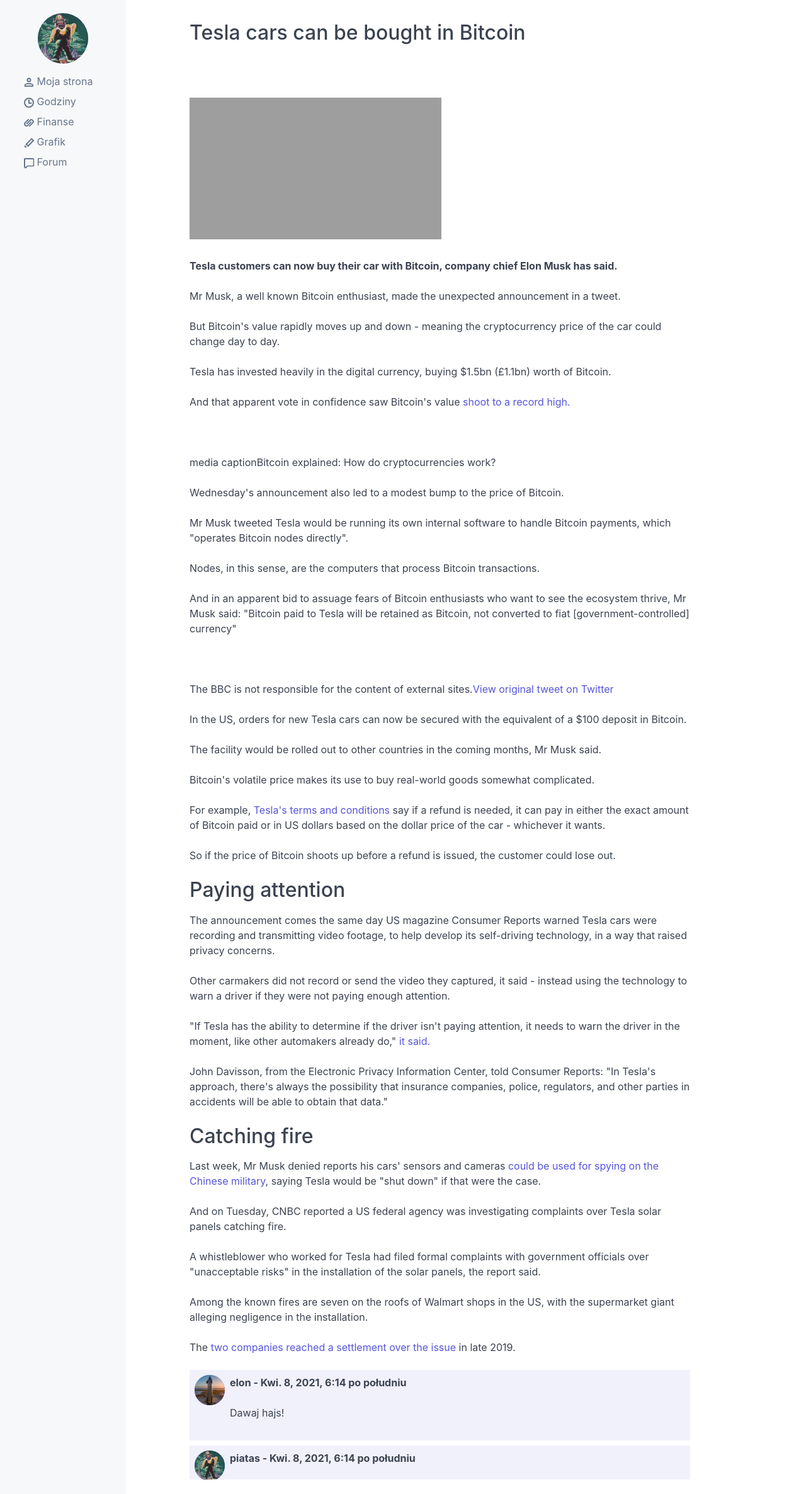
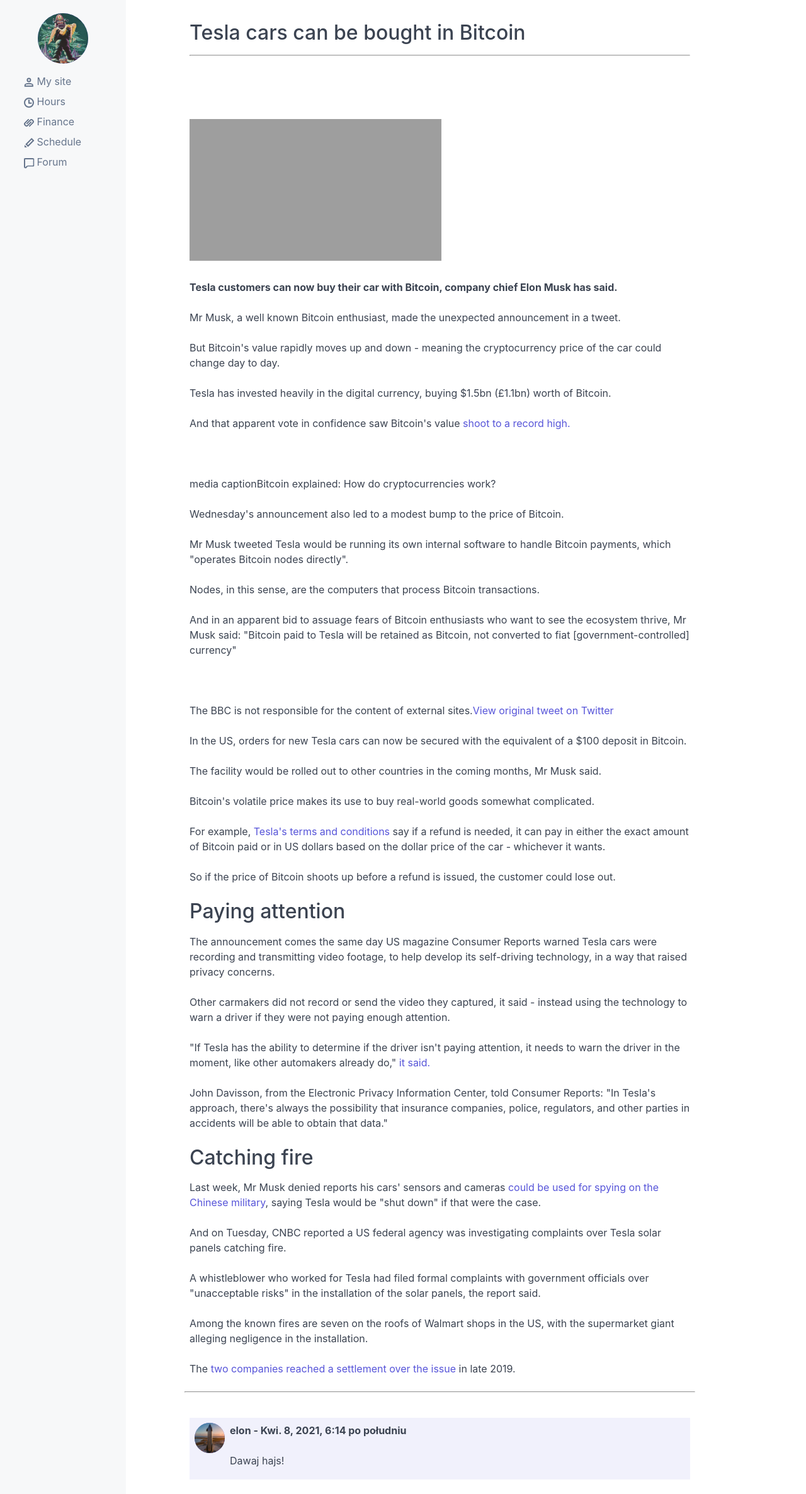
Before and after one commit to mcpiatkowski/future_collars_final, a Django app: page /article/9/ in a window 1280 px wide. Shown: the part 47-2419 px from the top of the page at 63% size. Run offline with Django 3.2, Linux system fonts and the light colour scheme; a user stored in the database is signed in; data comes from the database, SQL or seed files in the repository; both versions use the stored data as it was after the commit; some libraries are stand-ins or nearby versions; grey boxes are pictures that could not be loaded.

Commit message:
requirements updated

```diff
--- a/commentsdep/articles/templates/articles/article_detail.html
+++ b/commentsdep/articles/templates/articles/article_detail.html
@@ -5,9 +5,12 @@
 <div>
     <div class="container">
     <h2>{{ article.title }}</h2>
+    <hr>
+    <br>
     {{ article.content|safe}}
     </div>
-
+    <hr>
+    <br>
     {% for comment in article.comment_set.all %}
 
     {% if comment.status == 'accepted'%}
@@ -24,9 +27,7 @@
                 </strong>
             </p>
             <p class="tile-subtitle">
-                {% autoescape on %}
                 {{ comment.content }}
-                {% endautoescape %}
             </p>
         </div>
     </div>
--- a/commentsdep/requirements.txt
+++ b/commentsdep/requirements.txt
@@ -11,8 +11,10 @@ distlib==0.3.0
 distro==1.4.0
 dj-database-url==0.5.0
 Django==3.1.6
+django-ckeditor==6.0.0
 django-filter==2.4.0
 django-heroku==0.3.1
+django-js-asset==1.2.2
 gunicorn==20.0.4
 html5lib==1.0.1
 idna==2.8
--- a/commentsdep/templates/base.html
+++ b/commentsdep/templates/base.html
@@ -30,25 +30,25 @@
                         <li class="nav-item">
                             <a href="{% url 'articles:my-site' %}">
                                 <i class="icon icon-people"></i>
-                                Moja strona
+                                My site
                             </a>
                         </li>
                         <li class="nav-item">
                             <a href="{% url 'articles:hours' %}">
                                 <i class="icon icon-time"></i>
-                                Godziny
+                                Hours
                             </a>
                         </li>
                         <li class="nav-item">
                             <a href="{% url 'articles:finance' %}">
                                 <i class="icon icon-link"></i>
-                                Finanse
+                                Finance
                             </a>
                         </li>
                         <li class="nav-item">
                             <a href="{% url 'articles:schedule' %}">
                                 <i class="icon icon-edit"></i>
-                                Grafik
+                                Schedule
                             </a>
                         </li>
                         <li class="nav-item">
```
Also changed, not shown: commentsdep/db.sqlite3, commentsdep/media/profile_pics/frodo-baggins_IAdnTP0_RgxRMgZ.jpg (added).
